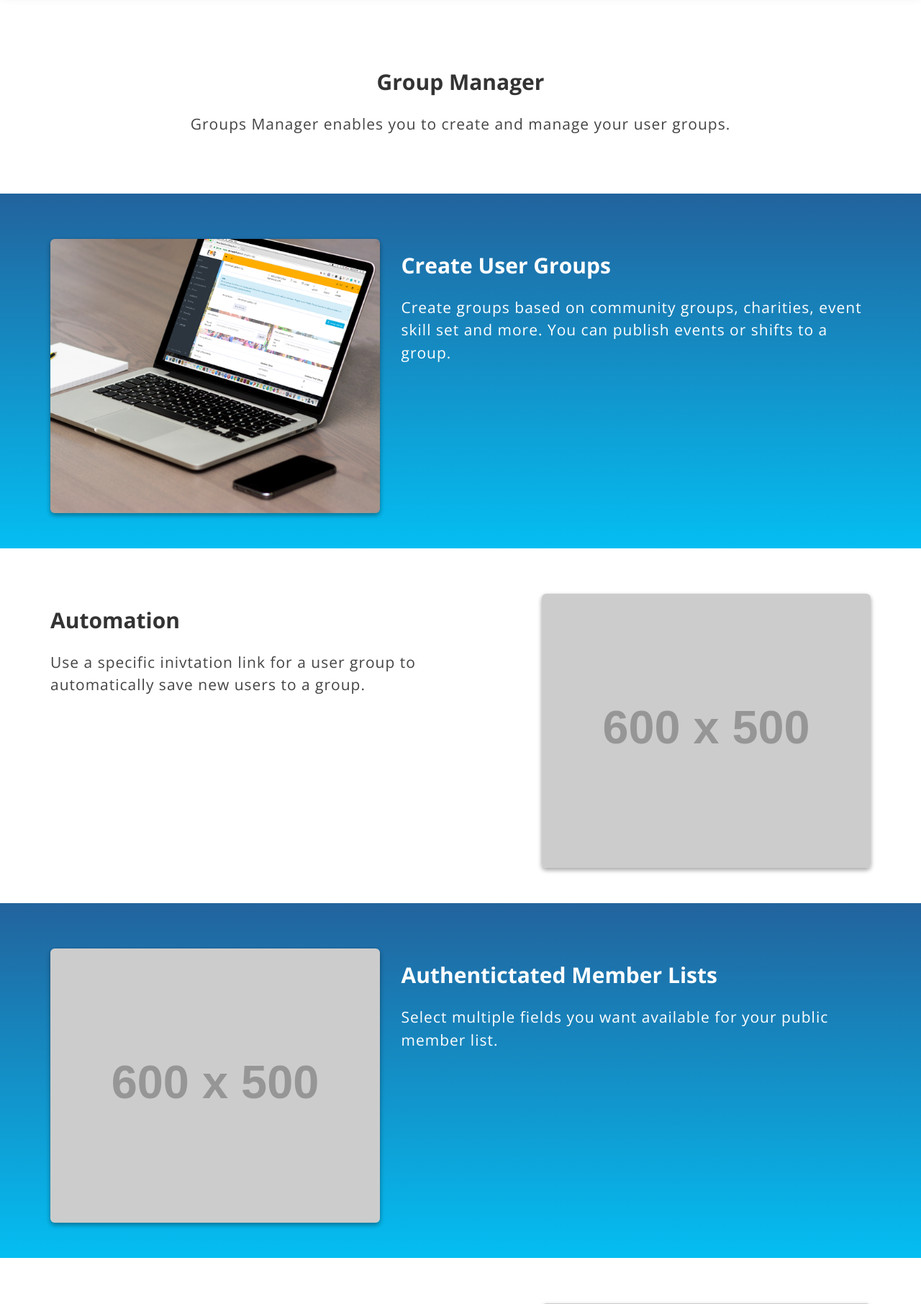
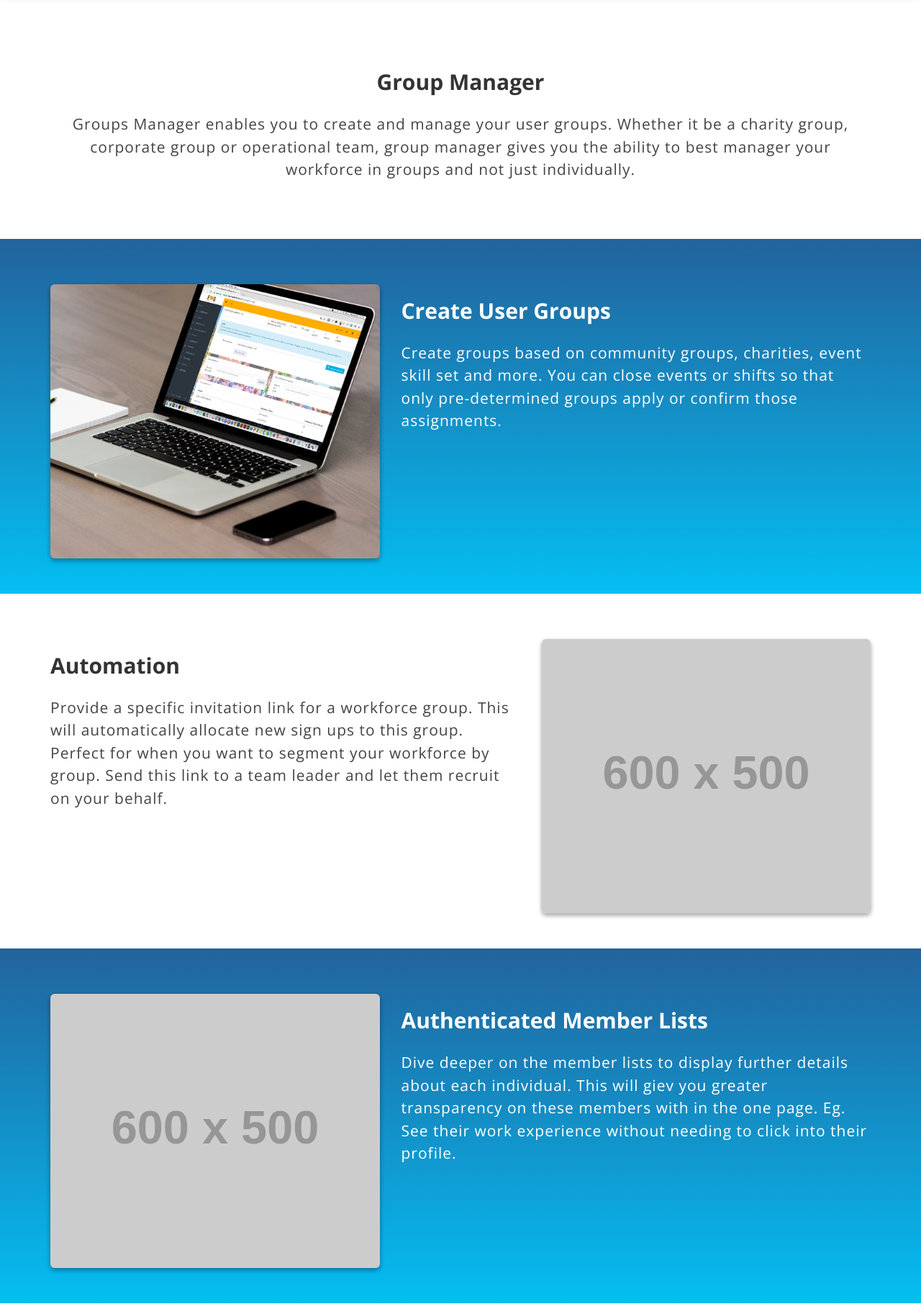
Before and after one commit to pete-ewg17/ewg_tech_website_2017, a PHP site: page /groupmanager.php in a window 1280 px wide. Shown: the part 63-1875 px from the top of the page at 72% size. Run offline with PHP 8.4, Linux system fonts and the light colour scheme; grey boxes labelled with a size stand in for pictures from a placeholder-image service; some libraries are stand-ins or nearby versions.

Commit message:
Updated text and content
Changed text to be more sale'sy.....

```diff
--- a/groupmanager.php
+++ b/groupmanager.php
@@ -109,7 +109,7 @@
       <div class="row featurette">
         <div class="col-md-12 text-center" data-aos="fade-left" data-aos-once="true">
           <h2>Group Manager</h2>
-          <p>Groups Manager enables you to create and manage your user groups.</p>
+          <p>Groups Manager enables you to create and manage your user groups. Whether it be a charity group, corporate group or operational team, group manager gives you the ability to best manager your workforce in groups and not just individually.</p>
         </div>
       </div>
     </div>
@@ -121,7 +121,7 @@
         <div class="row">
           <div data-aos="fade-right" data-aos-once="true" class="col-md-7 col-md-push-5">
             <h2 class="featurette-heading">Create User Groups</h2>
-            <p class="tech-lead">Create groups based on community groups, charities, event skill set and more. You can publish events or shifts to a group.</p>
+            <p class="tech-lead">Create groups based on community groups, charities, event skill set and more. You can close events or shifts so that only pre-determined groups apply or confirm those assignments.</p>
           </div>
             <div data-aos="fade-right" data-aos-once="true" class="col-md-5 col-md-pull-7">
              <img class="featurette-image img-responsive img-rounded" src="assets/images/rosterfy/EWG-Tech_Rosterfy_Scheduling&GroupManagement_600X500.png" alt="Scheduling and Group Management">
@@ -136,7 +136,7 @@
           <div class="row featurette">
             <div class="col-md-7" data-aos="fade-left" data-aos-once="true">
               <h2>Automation</h2>
-              <p>Use a specific inivtation link for a user group to automatically save new users to a group.</p>
+              <p>Provide a specific invitation link for a workforce group. This will automatically allocate new sign ups to this group. Perfect for when you want to segment your workforce by group. Send this link to a team leader and let them recruit on your behalf.</p>
             </div>
             <div class="col-md-5" data-aos="fade-left" data-aos-once="true">
               <img class="featurette-image img-responsive img-rounded" src="http://placehold.it/600/500" alt="Scheduling and Group Management">
@@ -150,8 +150,8 @@
        <div class="container">
         <div class="row">
           <div class="col-md-7 col-md-push-5" data-aos="fade-right" data-aos-once="true" data-aos-offset="300">
-            <h2 class="featurette-heading">Authentictated Member Lists</h2>
-            <p class="tech-lead">Select multiple fields you want available for your public member list. </p>
+            <h2 class="featurette-heading">Authenticated Member Lists</h2>
+            <p class="tech-lead">Dive deeper on the member lists to display further details about each individual. This will giev you greater transparency on these members with in the one page. Eg. See their work experience without needing to click into their profile.</p>
           </div>
             <div class="col-md-5 col-md-pull-7" data-aos="fade-right" data-aos-once="true" data-aos-offset="300">
             <img class="featurette-image img-responsive img-rounded" src="http://placehold.it/600/500" alt="Enhanced Communication with Phone">
@@ -166,7 +166,7 @@
           <div class="row featurette">
             <div class="col-md-7" data-aos="fade-left" data-aos-once="true" data-aos-offset="400">
               <h2>Shortcuts</h2>
-              <p class="lead">You can edit,  send out bulk communications, export, import, archive, badge or update checkpoints for an entire group. </p>
+              <p class="lead">You can edit, send out bulk communications, export, import, archive, accredit or update checkpoints for an entire group. Very powerful when managing large workforce teams. </p>
             </div>
             <div class="col-md-5" data-aos="fade-left" data-aos-once="true" data-aos-offset="400">
               <img class="featurette-image img-responsive img-rounded" src="http://placehold.it/600/500" alt="Workforce Portals Platform">
@@ -180,8 +180,8 @@
        <div class="container">
         <div class="row">
           <div class="col-md-7 col-md-push-5" data-aos="fade-right" data-aos-once="true" data-aos-offset="500">
-            <h2 class="featurette-heading">Archive</h2>
-            <p class="tech-lead">Archive unused groups. When using Rosterfy and archived groups, your lists to choose groups will be a lot shorter, and you can keep all your old groups as a backup.</p>
+            <h2 class="featurette-heading">Group Archive</h2>
+            <p class="tech-lead">Archive dorment workforce groups. When using Rosterfy and archived groups, your lists to choose groups will be a lot shorter, and you can keep your old groups as a backup just in case they need to be called upon at a later date.</p>
           </div>
             <div class="col-md-5 col-md-pull-7" data-aos="fade-right" data-aos-once="true" data-aos-offset="500">
             <img class="featurette-image img-responsive img-rounded" src="http://placehold.it/600/500" alt="Timesheets">
@@ -189,6 +189,21 @@
           </div>
         </div>
   </div>
+     <!--EDIT ME-->
+      <div class="content-section-a white">
+        <div class="container">
+          <div class="row featurette">
+            <div class="col-md-7" data-aos="fade-left" data-aos-once="true" data-aos-offset="400">
+              <h2>Upload Workforce Groups to Shifts</h2>
+              <p class="lead"> To fill a shift quickly, you can easily import a Workforce Group. Eg. Perfect when needing to fill 20 positions at a drink station in one allocation.</p>
+            </div>
+            <div class="col-md-5" data-aos="fade-left" data-aos-once="true" data-aos-offset="400">
+              <img class="featurette-image img-responsive img-rounded" src="http://placehold.it/600/500" alt="Workforce Portals Platform">
+            </div>
+          </div>
+      </div>
+    </div>
+
       <!-- /END THE FEATURETTES -->
 
        <?php  if(!isset($_GET['admin'])) { ?>
```
